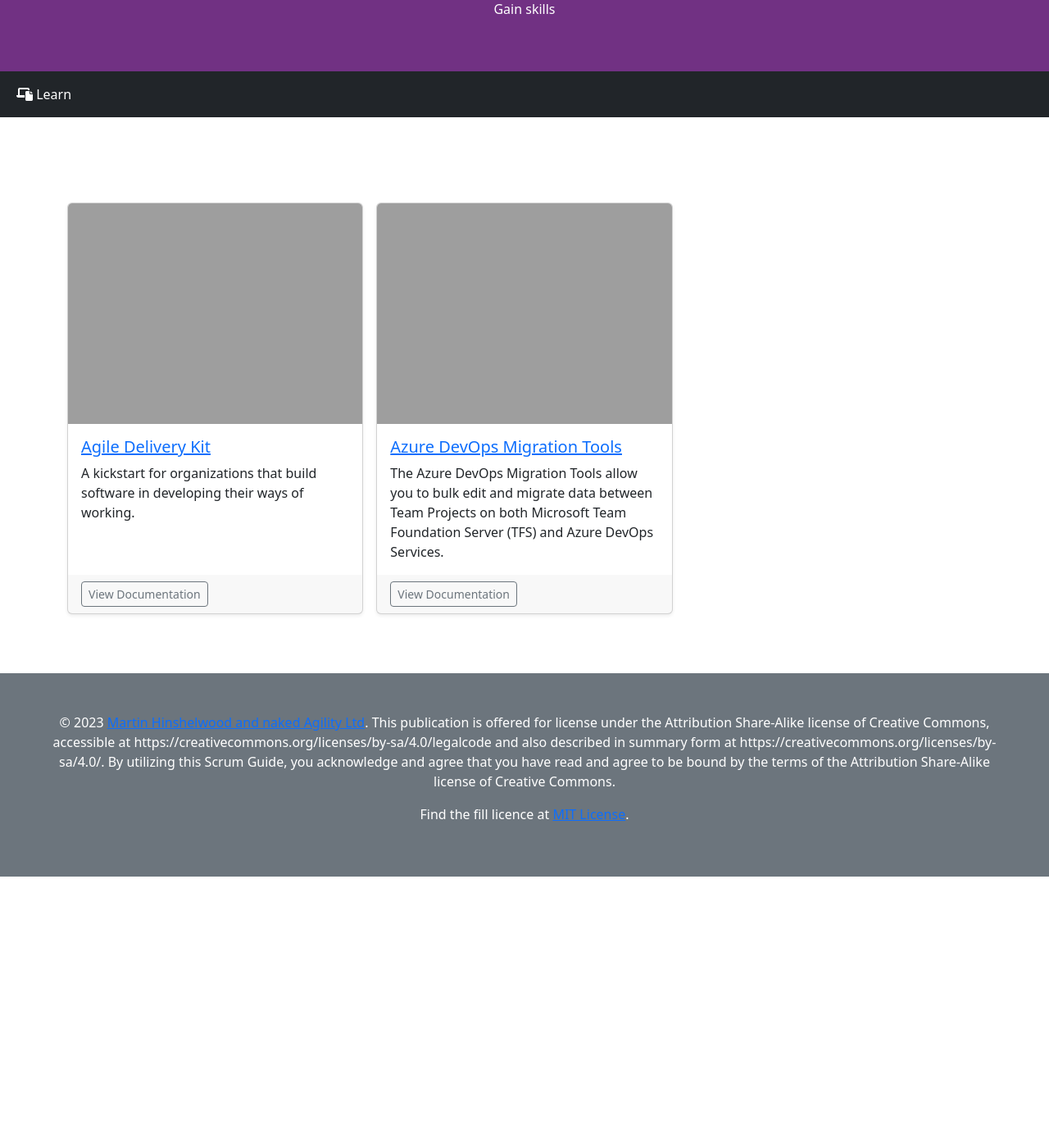
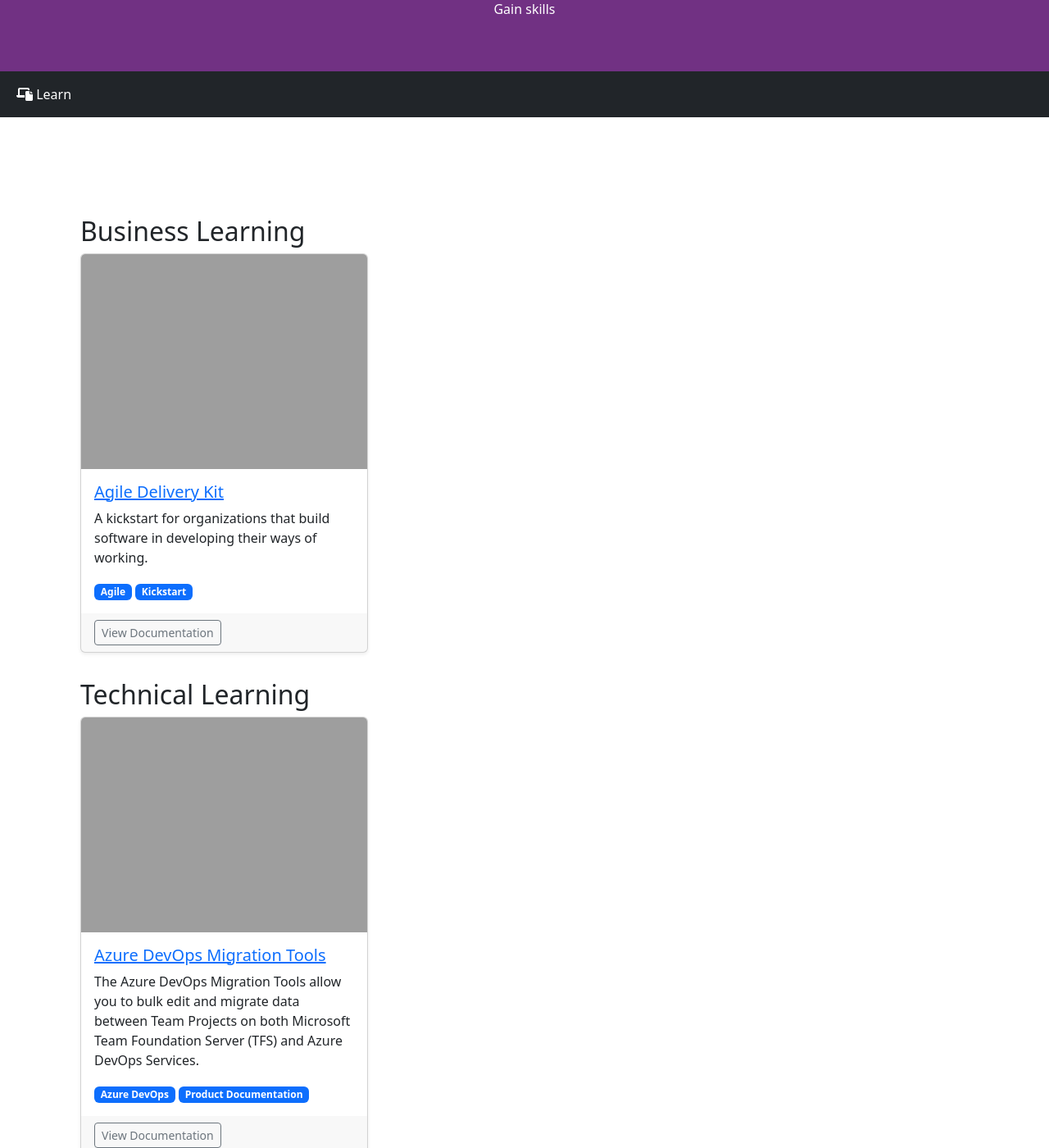
Before and after one commit to nkdAgility/learn-directory, a Jekyll site: the page built from src/index.html, in a window 1280 px wide and 1400 px high, scrolled down 285 px. Shown: the whole window at 82% size. Built offline with Jekyll 4.4.1, drawn with Linux system fonts in a browser that asks for light colours; nearby versions of some CDN libraries; before the commit the page ends 1354 px from its top, so only the background shows below that.

Commit message:
updated layout

```diff
--- a/_config.yml
+++ b/_config.yml
@@ -8,6 +8,7 @@
 url: "https://nkdagility.com"
 source: ./src
 destination: ./_site
+permalink: pretty
 
 include:
  - "**/*.md"
@@ -22,6 +23,7 @@
   # - jekyll-github-metadata
   - jekyll-optional-front-matter
   - jekyll-last-modified-at
+  - jekyll-redirect-from
 
 kramdown:
   math_engine: mathjax
--- /dev/null
+++ b/src/_includes/directoryCard.html
@@ -0,0 +1,30 @@
+<div class="container-fluid p-3 ">
+    <div class="row ">
+        <h2>{{include.diretoryType | capitalize }} Learning</h2>
+    </div>
+    {% assign ditems = site.data.directory | where: "type", {{include.diretoryType}} %}
+    <div class="row row-cols-1 row-cols-sm-2 row-cols-md-3 g-3 ">
+    {% for item in ditems %}
+        <div class="col">
+            <div class="card shadow-sm h-100 ">
+            <img src="{{item.image_url}}" class="card-img-top" alt="{{item.name}}" />
+            <div class="card-body">
+                <h5 class="card-title"><a href="{{item.url}}">{{item.name}}</a></h5>
+                <p class="card-text">{{item.description}}</p>
+                <div class="card-text">
+                    {% for cat in item.catagories %}
+                    <span class="badge text-bg-primary">{{cat}}</span>
+                    {% endfor %}
+                </div>
+            </div>
+            <div class="card-footer border-0 d-flex justify-content-between align-items-center">
+                <div class="btn-group">
+                    <a class="btn btn-sm btn-outline-secondary" href="{{item.url}}" role="button">View Documentation</a>
+                </div>
+                <small class="text-body-secondary"></small>
+            </div>
+            </div>
+        </div>
+    {% endfor %}
+    </div>
+</div>
--- a/src/_layouts/default.html
+++ b/src/_layouts/default.html
@@ -2,8 +2,8 @@
 <html lang="en">
 <head>
     <meta charset="utf-8">
+    <meta name="viewport" content="width=device-width, initial-scale=1">
     {% seo %}
-    <!-- <link rel="canonical" href="{{site.website}}{{site.baseurl}}{{page.url}}" /> -->
     <link href="https://cdn.jsdelivr.net/npm/bootstrap@5.3.0-alpha1/dist/css/bootstrap.min.css" rel="stylesheet" integrity="sha384-GLhlTQ8iRABdZLl6O3oVMWSktQOp6b7In1Zl3/Jr59b6EGGoI1aFkw7cmDA6j6gD" crossorigin="anonymous">
     <script src="https://cdn.jsdelivr.net/npm/bootstrap@5.3.0-alpha1/dist/js/bootstrap.bundle.min.js" integrity="sha384-w76AqPfDkMBDXo30jS1Sgez6pr3x5MlQ1ZAGC+nuZB+EYdgRZgiwxhTBTkF7CXvN" crossorigin="anonymous"></script>
     <script src="https://kit.fontawesome.com/3e6b2f4808.js" crossorigin="anonymous"></script>
@@ -21,47 +21,7 @@
 <body>
     {%- include header.html -%}
     <div class="mainContainer">
-
-        <div class="container-flow mt-5 m-5 d-flex mb-3">
-            <div class="p-2 flex-grow-1">
-                <div class="album py-5">
-                    <div class="container">
-                      <div class="row row-cols-1 row-cols-sm-2 row-cols-md-3 g-3">
-                        <div class="col">
-                          <div class="card shadow-sm h-100 ">
-                            <img src="https://nkdagility.com/learn/agile-delivery-kit/assets/images/naked-agility-Learn-Agile-Delivery-Kit-1600x900.jpg" class="card-img-top" alt="Agile Delivery Kit for Software Organiastions" />
-                            <div class="card-body">
-                              <h5 class="card-title"><a href="/learn/agile-delivery-kit/">Agile Delivery Kit</a></h5>
-                              <p class="card-text">A kickstart for organizations that build software in developing their ways of working.</p>
-                            </div>
-                            <div class="card-footer border-0 d-flex justify-content-between align-items-center">
-                              <div class="btn-group">
-                                  <a class="btn btn-sm btn-outline-secondary" href="/learn/agile-delivery-kit/" role="button">View Documentation</a>
-                              </div>
-                              <small class="text-body-secondary"></small>
-                            </div>
-                          </div>
-                        </div>
-                        <div class="col">
-                          <div class="card shadow-sm h-100 ">
-                            <img src="https://nkdagility.com/learn/azure-devops-migration-tools/assets/images/naked-agility-Learn-Azure-DevOps-Migration-Tools-1600x900.jpg" class="card-img-top" alt="Agile Delivery Kit for Software Organiastions" />
-                            <div class="card-body">
-                              <h5 class="card-title"><a href="/learn/azure-devops-migration-tools/">Azure DevOps Migration Tools</a></h5>
-                              <p class="card-text">The Azure DevOps Migration Tools allow you to bulk edit and migrate data between Team Projects on both Microsoft Team Foundation Server (TFS) and Azure DevOps Services.</p>
-                            </div>
-                            <div class="card-footer border-0 d-flex justify-content-between align-items-center">
-                              <div class="btn-group">
-                                  <a class="btn btn-sm btn-outline-secondary" href="/learn/azure-devops-migration-tools/" role="button">View Documentation</a>
-                              </div>
-                              <small class="text-body-secondary"></small>
-                            </div>
-                          </div>
-                        </div>
-                      </div>
-                    </div>
-                  </div>
-            </div>
-        </div>
+      {{ content | inject_anchors }}
     </div>
     <div class="container-fluid p-5 bg-secondary text-white text-center">
         {%- include footer.html -%}
--- a/src/index.html
+++ b/src/index.html
@@ -1,4 +1,13 @@
 ---
 layout: default
 ---
-<p>{{ page.date }} - Written by {{ page.author }}</p>
+<div class="container-flow mt-5 m-5 d-flex mb-3">
+    <div class="p-2 flex-grow-1">
+        <div class="album py-5">
+            <div class="container">
+                {%- include directoryCard.html diretoryType = "business" -%}
+                {%- include directoryCard.html diretoryType = "technical" -%}
+            </div>
+          </div>
+    </div>
+</div>
```
Also changed, not shown: Gemfile (+7 -0 lines), src/_data/directory.yml (added, +16 -0 lines), Gemfile.lock.
